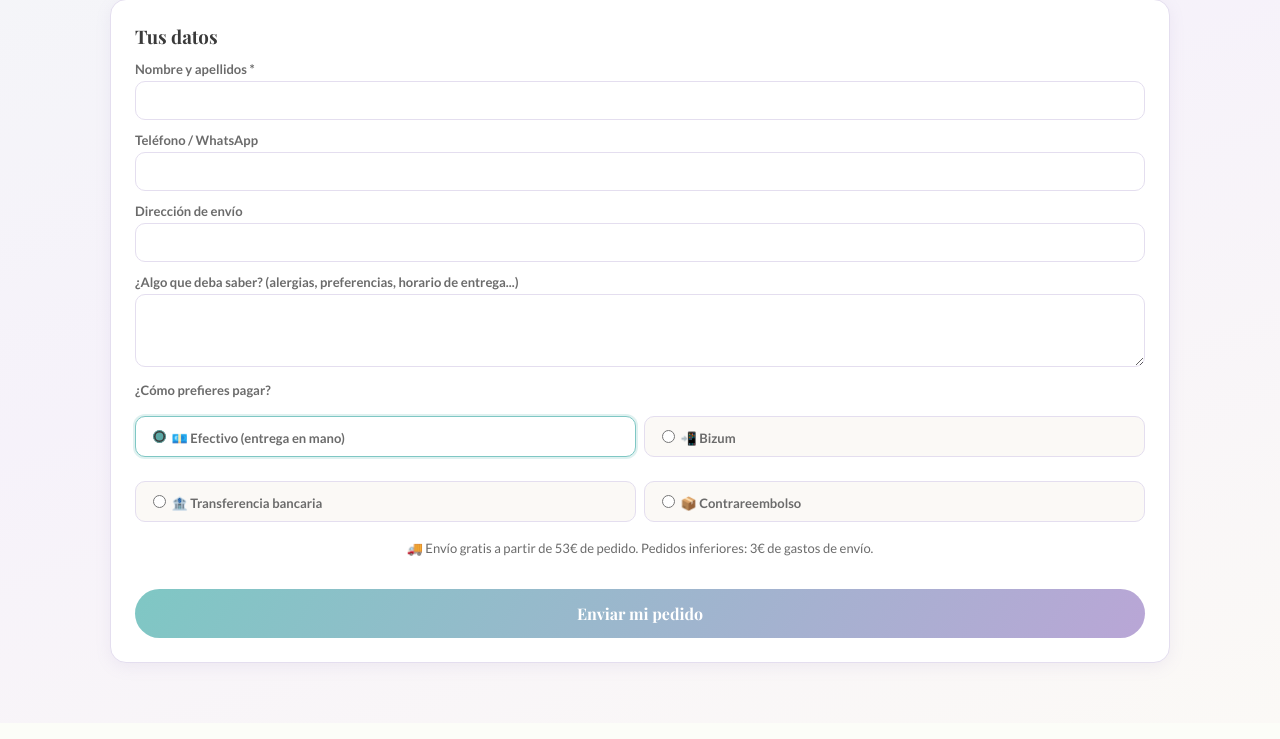
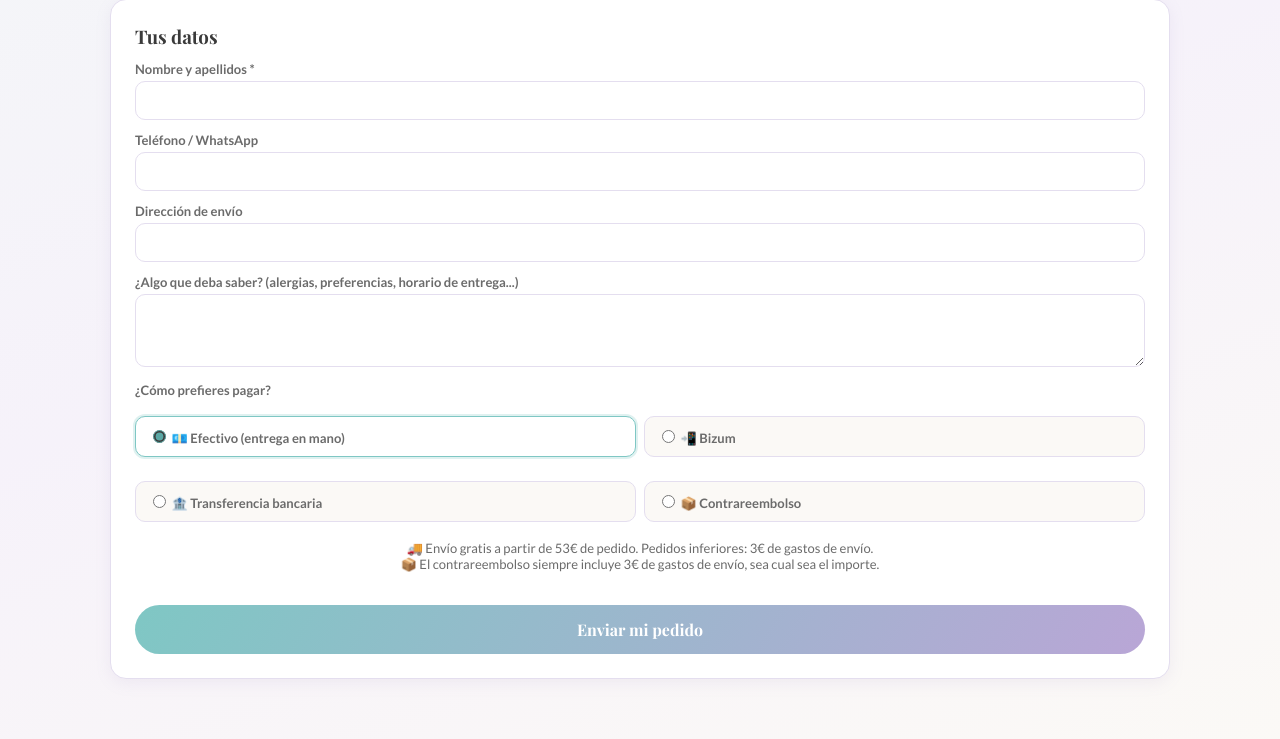
Before and after one commit to milafragaherrera2013-jpg/milafraga-app, a Python web app: template templates/formulario.html in a window 1280 px wide. Shown: the part 447-1186 px from the top of the page. Before the commit the page ends 1119 px from the top, so only its background shows below. Run offline with Jinja, Linux system fonts and the light colour scheme; the template is opened without the code that fills it, so the values that code supplies are empty; some web fonts are replaced.

Commit message:
Update formulario.html

```diff
--- a/templates/formulario.html
+++ b/templates/formulario.html
@@ -80,7 +80,8 @@
       </div>
 
       <p style="font-size:13px; color:var(--texto-suave); margin-top:14px; text-align:center;">
-        🚚 Envío gratis a partir de 53€ de pedido. Pedidos inferiores: 3€ de gastos de envío.
+        🚚 Envío gratis a partir de 53€ de pedido. Pedidos inferiores: 3€ de gastos de envío.<br>
+        📦 El contrareembolso siempre incluye 3€ de gastos de envío, sea cual sea el importe.
       </p>
 
       <button type="submit" class="btn-enviar">Enviar mi pedido</button>
```
